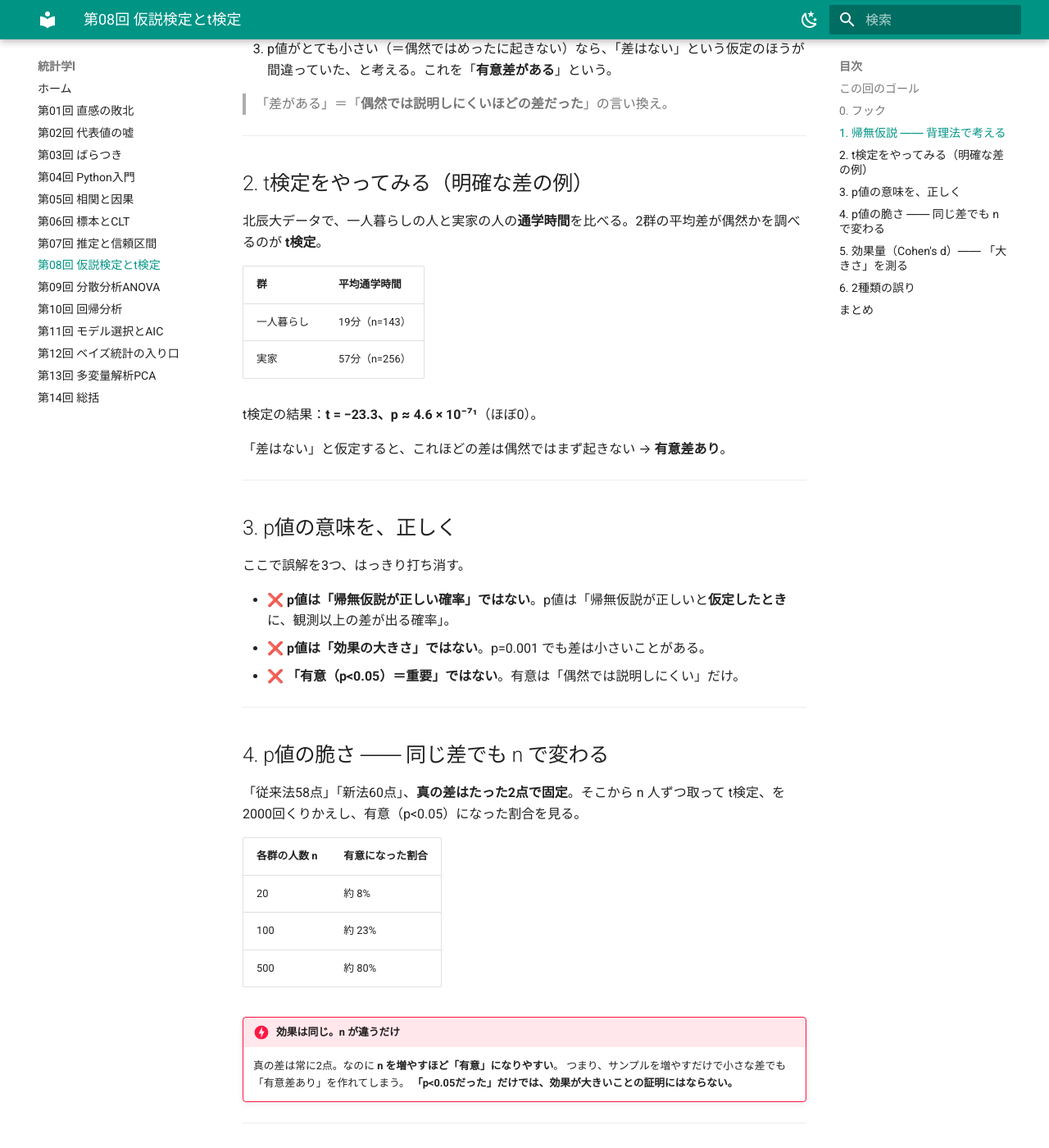
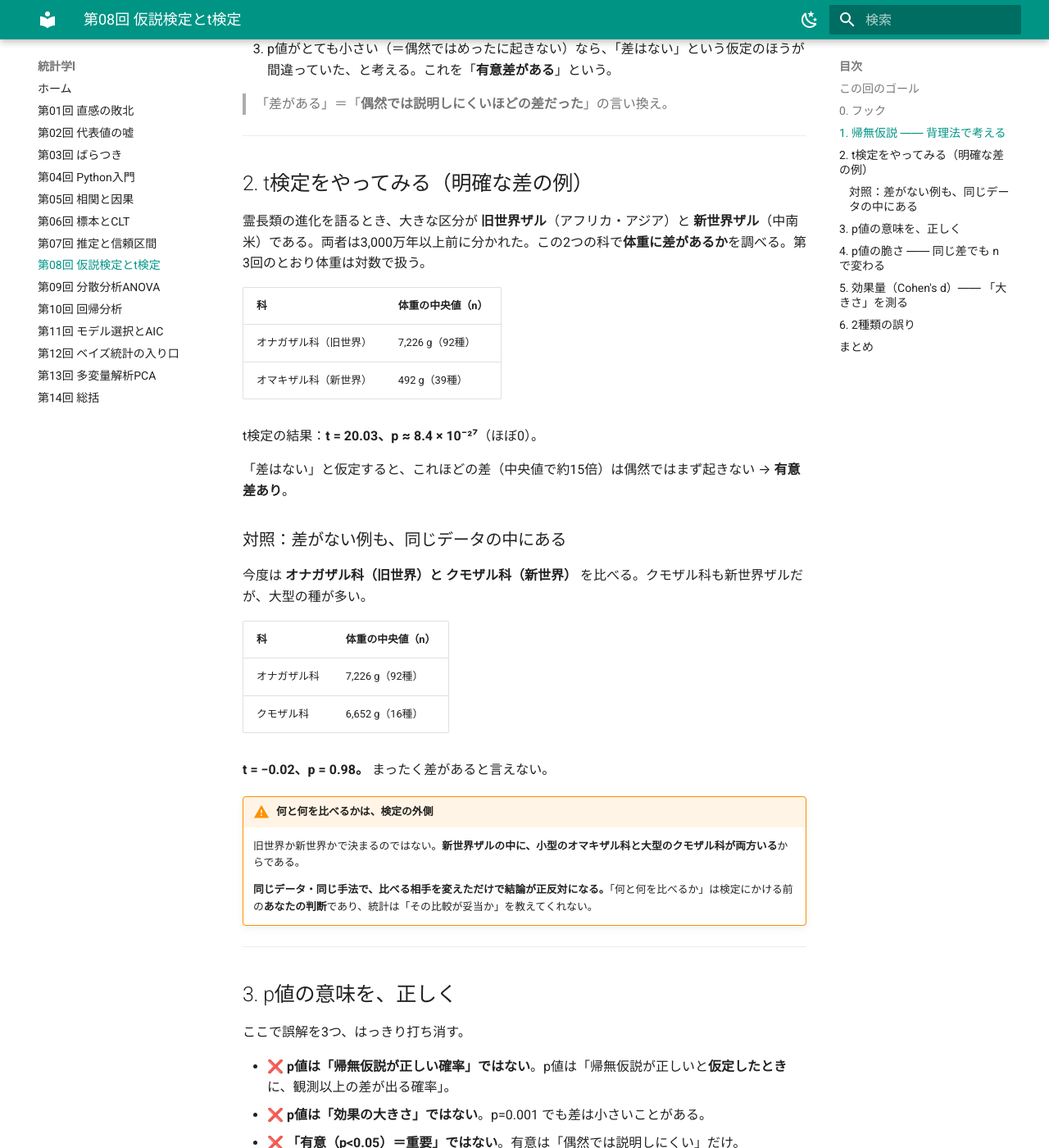
Before and after one commit to aonoa68/toukei-1, an MkDocs documentation site: the page built from docs/08_ttest.md, in a window 1280 px wide and 1400 px high, scrolled down 845 px. Shown: the whole window at 82% size. Built offline with MkDocs 1.6.1 and Material for MkDocs 9.7.7, drawn with Linux system fonts in a browser that asks for light colours; some of the changed text lies outside the part shown.

Commit message:
docs 全14本を霊長類実データに追随（統計学Ⅰ完了）
ノートブックが全14回とも霊長類データになったため、公開中のサイトの解説と
食い違っていた状態を解消する。旧データ語は全ページで0件になった。

- docs/01 ガイダンス：第2回予告を霊長類データに
- docs/04 Python入門：列名・出力例をすべて差し替え。欠損の説明を「第2回で
  仕込んだ汚れ」から実データの欠損（体重111種・初産日齢273種が未測定）へ
- docs/08 t検定：旧世界ザル vs 新世界ザル（d=4.40）へ。対照のクモザル科
  （p=0.98）と「何と何を比べるかは検定の外側」の節を追加
- docs/09 ANOVA：3科の体重（F=151.89）へ。非有意の対照例（月降水量 F=0.08）
  と「有意でないも結果／ただし差がない証明ではない」を追加
- docs/13 PCA：生活史5変数の「速い－遅い」連続体へ全面改稿。科別PC1平均の
  表とヒト科が端に来ることを追加。第2主成分が命名しにくい点、89種が
  よく研究された種に偏る点も明記
- docs/14 総括：ミニ分析の見本を体重×行動圏に

mkdocs build --strict が警告なしで通ることを確認。

Co-Authored-By: Claude Opus 5 (1M context) <noreply@anthropic.com>
Claude-Session: https://claude.ai/code/session_01QwnKWjqZqHFRgsRphGhnWF

```diff
--- a/docs/08_ttest.md
+++ b/docs/08_ttest.md
@@ -16,10 +16,10 @@
 
 ## 0. フック
 
-> 新しい勉強法を試したクラスは、従来のクラスより**テスト平均が3点高かった**。
-> これは「効果があった」のか、「たまたま」なのか？
+> 保護区の中と外で、同じ種のサルの体重を測った。**保護区の中のほうが平均0.2kg重かった。**
+> これは「保護区に効果があった」のか、「たまたま」なのか？
 
-直感では決められない。3点は大きい？小さい？――この問いに答えるのが**仮説検定**だ。
+直感では決められない。0.2kgは大きい？小さい？――この問いに答えるのが**仮説検定**だ。
 
 ---
 
@@ -37,16 +37,32 @@
 
 ## 2. t検定をやってみる（明確な差の例）
 
-北辰大データで、一人暮らしの人と実家の人の**通学時間**を比べる。2群の平均差が偶然かを調べるのが **t検定**。
+霊長類の進化を語るとき、大きな区分が **旧世界ザル**（アフリカ・アジア）と **新世界ザル**（中南米）である。両者は3,000万年以上前に分かれた。この2つの科で**体重に差があるか**を調べる。第3回のとおり体重は対数で扱う。
 
-| 群 | 平均通学時間 |
+| 科 | 体重の中央値（n） |
 |---|---|
-| 一人暮らし | 19分（n=143） |
-| 実家 | 57分（n=256） |
+| オナガザル科（旧世界） | 7,226 g（92種） |
+| オマキザル科（新世界） | 492 g（39種） |
 
-t検定の結果：**t = −23.3、p ≈ 4.6 × 10⁻⁷¹**（ほぼ0）。
+t検定の結果：**t = 20.03、p ≈ 8.4 × 10⁻²⁷**（ほぼ0）。
 
-「差はない」と仮定すると、これほどの差は偶然ではまず起きない → **有意差あり**。
+「差はない」と仮定すると、これほどの差（中央値で約15倍）は偶然ではまず起きない → **有意差あり**。
+
+### 対照：差がない例も、同じデータの中にある
+
+今度は **オナガザル科（旧世界）と クモザル科（新世界）** を比べる。クモザル科も新世界ザルだが、大型の種が多い。
+
+| 科 | 体重の中央値（n） |
+|---|---|
+| オナガザル科 | 7,226 g（92種） |
+| クモザル科 | 6,652 g（16種） |
+
+**t = −0.02、p = 0.98。** まったく差があると言えない。
+
+!!! warning "何と何を比べるかは、検定の外側"
+    旧世界か新世界かで決まるのではない。**新世界ザルの中に、小型のオマキザル科と大型のクモザル科が両方いる**からである。
+
+    **同じデータ・同じ手法で、比べる相手を変えただけで結論が正反対になる。**「何と何を比べるか」は検定にかける前の**あなたの判断**であり、統計は「その比較が妥当か」を教えてくれない。
 
 ---
 
@@ -62,16 +78,16 @@ t検定の結果：**t = −23.3、p ≈ 4.6 × 10⁻⁷¹**（ほぼ0）。
 
 ## 4. p値の脆さ ―― 同じ差でも n で変わる
 
-「従来法58点」「新法60点」、**真の差はたった2点で固定**。そこから n 人ずつ取って t検定、を2000回くりかえし、有意（p<0.05）になった割合を見る。
+冒頭のフックに戻る。保護区の外6.0kg・中6.2kg、**真の差はたった0.2kgで固定**。そこから n 頭ずつ捕獲して測る、を2000回くりかえし、有意（p<0.05）になった割合を見る。
 
-| 各群の人数 n | 有意になった割合 |
+| 各群の頭数 n | 有意になった割合 |
 |---|---|
 | 20 | 約 8% |
 | 100 | 約 23% |
 | 500 | 約 80% |
 
 !!! danger "効果は同じ。n が違うだけ"
-    真の差は常に2点。なのに **n を増やすほど「有意」になりやすい**。
+    真の差は常に0.2kg。なのに **n を増やすほど「有意」になりやすい**。
     つまり、サンプルを増やすだけで小さな差でも「有意差あり」を作れてしまう。
     **「p<0.05だった」だけでは、効果が大きいことの証明にはならない。**
 
@@ -83,10 +99,15 @@ p値とは別に、差の大きさ自体を標準化したのが **効果量 d**
 
 | 比較 | 効果量 d |
 |---|---|
-| 通学時間（一人暮らし vs 実家） | **1.90**（大きい効果） |
-| 勉強法（58 vs 60） | **0.18**（小さい効果） |
+| 旧世界 vs 新世界（オマキザル科） | **4.40**（けた外れに大きい） |
+| 旧世界 vs クモザル科 | **−0.00**（実質ゼロ） |
+| 保護区の内外（0.2kgの差） | **0.18**（小さい効果） |
 
-勉強法の差は「n を増やせば有意にできる」が、効果量は小さい。**有意 ≠ 効果が大きい。** だから検定では、p値と一緒に**必ず効果量も見る**。
+d = 4.40 は目安の「0.8で大」をはるかに超えている。群内のばらつき4個分以上も離れているということ。
+
+一方、保護区の例は d = 0.18。**n さえ増やせば有意にできるが、生物学的にはごくわずかな差**である。**有意 ≠ 効果が大きい。** だから検定では、p値と一緒に**必ず効果量も見る**。
+
+> **p値は「偶然かどうか」、効果量は「どれくらいか」。**論文でも報告書でも、**両方を書く**。
 
 ---
 
--- a/docs/09_anova.md
+++ b/docs/09_anova.md
@@ -16,8 +16,8 @@
 
 ## 0. フック
 
-> 3つの学部（経済・文・社福）でテスト点に差があるか調べたい。
-> 「じゃあ、経済vs文・文vs社福・経済vs社福 と、**全ペアで t検定**すればいいよね？」
+> 3つの科（オマキザル科・クモザル科・コビトキツネザル科）で体重に差があるか調べたい。
+> 「じゃあ、オマキvsクモ・クモvsコビト・オマキvsコビト と、**全ペアで t検定**すればいいよね？」
 
 ――この『全ペアでt検定』が、実は危ない。
 
@@ -54,17 +54,34 @@
 
 分散分析（ANOVA）は、3群以上を**一度の検定**で「**どこかに差があるか**」だけを判定する。検定を繰り返さないので偽陽性が増えない。
 
-3学部のテスト点で実行すると：
+3つの科の体重で実行すると（対数スケール）：
 
-| 学部 | 平均（n） |
+| 科 | 体重の中央値（n） |
 |---|---|
-| 経済 | 58.5（166） |
-| 文 | 56.4（138） |
-| 社福 | 56.8（96） |
+| オマキザル科 | 492 g（39種） |
+| クモザル科 | 6,652 g（16種） |
+| コビトキツネザル科 | 69 g（13種） |
 
-**ANOVA：F = 1.42、p = 0.243**
+**ANOVA：F = 151.89、p = 3×10⁻²⁵**
 
-平均は少し違って見えるが、**群内のばらつき（個人差）に比べれば誤差の範囲**で、「学部によってテスト点に差がある」とは言えなかった。（見かけの平均差にだまされない、という第2〜3回の教訓ともつながる。）
+圧倒的に有意。中央値が桁で違うのだから当然である。F=151.89 は「グループ間の差が、群内のばらつきの150倍」という意味。
+
+### 対照実験 ―― F が1前後だと、どう見えるか
+
+同じ科の枠組みで、**差がなさそうな量**を調べる。「科によって、生息地の降水量に差はあるか？」
+
+| 科 | 月降水量の平均（n） |
+|---|---|
+| オナガザル科 | 158.7 mm（130種） |
+| クモザル科 | 161.3 mm（24種） |
+| サキ科 | 154.8 mm（26種） |
+
+**ANOVA：F = 0.08、p = 0.92**
+
+平均値の見かけの違いは、群内のばらつきに完全に埋もれている。（見かけの平均差にだまされない、という第2〜3回の教訓ともつながる。）
+
+!!! note "「有意でなかった」も立派な結果"
+    ただしこれは「差がないことの証明」ではない。**「この種数・このばらつきでは、差を検出できなかった」**が正確な言い方である。
 
 ### F値の気持ち
 
--- a/docs/13_pca.md
+++ b/docs/13_pca.md
@@ -16,7 +16,7 @@
 
 ## 0. フック
 
-> 北辰大データには、勉強・睡眠・出席・朝食・SNS… とたくさんの変数がある。
+> 霊長類データには、体重・妊娠期間・離乳日齢・寿命・産子数… とたくさんの変数がある。
 > 全部の関係を一度に見るのは無理（変数5個でも散布図は10通り、10個なら45通り）。
 > これらの背後にある「本当の軸」は、いくつあるのだろう？
 
@@ -24,7 +24,9 @@
 
 ## 1. 主成分分析（PCA）の発想
 
-生活に関する5つの変数を使う：**勉強時間・睡眠時間・出席率・朝食日数・SNS時間**。
+**生活史**に関する5つの変数を使う：**体重・妊娠期間・離乳日齢・最長寿命・一腹産子数**。
+
+前処理を2つ行う。① 何桁にもまたがる量なので**対数**にする ② 単位が違う（g・日・月・頭）ので**標準化**する。
 
 PCAは、これら5次元のデータを、**ばらつき（情報）が最も大きい方向**に新しい軸を引き直す。最初の軸（第1主成分）が一番多くの情報を持ち、次の軸（第2主成分）がその次…と続く。少数の軸だけ残せば**次元を削減**できる。
 
@@ -48,30 +50,54 @@ PCAは、これら5次元のデータを、**ばらつき（情報）が最も
 
 | 変数 | 第1主成分 | 第2主成分 |
 |---|---|---|
-| 勉強時間 | +0.45 | −0.09 |
-| 睡眠時間 | +0.39 | +0.90 |
-| 出席率 | +0.48 | −0.16 |
-| 朝食日数 | +0.48 | −0.18 |
-| SNS時間 | **−0.42** | +0.35 |
+| 体重 | +0.48 | +0.21 |
+| 妊娠期間 | +0.45 | −0.26 |
+| 離乳日齢 | +0.48 | +0.12 |
+| 最長寿命 | +0.42 | +0.57 |
+| 一腹産子数 | **−0.39** | +0.74 |
 
-第1主成分は、勉強・睡眠・出席・朝食が高くSNSが低い人ほど大きくなる。これは「**生活がきちんとしている度合い（規律）**」と読める。
+4つが同じ向きで、**産子数だけが逆向き**。言葉にすると ――
+
+> **＋の側**：体が大きく、妊娠が長く、乳離れが遅く、長生きし、**一度に少ししか産まない**
+> **−の側**：体が小さく、妊娠が短く、乳離れが早く、短命で、**一度にたくさん産む**
+
+これは生物学で **生活史の「速い－遅い」連続体（fast–slow continuum）** と呼ばれるものである。速い戦略＝短く生きてたくさん産む（数で勝負）、遅い戦略＝長く生きて少なく産んで大事に育てる（質で勝負）。
 
 !!! success "PCAが隠れた軸を浮かび上がらせた"
-    もともと別々だった5つの変数の背後に、**1本の“規律”という軸**が隠れていた。
-    これが**次元削減＝本質の抽出**。（第2主成分は睡眠時間が突出＝「睡眠の多さ」の軸。）
+    もともと別々だった5つの変数の背後に、**1本の“生き方”の軸**が隠れていた。
+    これが**次元削減＝本質の抽出**。
 
 ---
 
 ## 3. 2次元に圧縮して可視化
 
-各学生を第1主成分（規律）と第2主成分の2軸で配置し、色をテスト点にすると、**規律の高い（右側の）人ほどテスト点が高い**傾向が見える。5次元の散布図は描けないが、2次元なら一目で構造が分かる。
+各種を第1主成分（速い－遅い）と第2主成分の2軸で配置し、**科ごとに色を変える**。5次元の散布図は描けないが、2次元なら一目で構造が分かる。
+
+**注意：PCAには「科」の情報を一切与えていない。**5つの数値だけから軸を作った。それなのに ――
+
+| 科 | 第1主成分の平均 |
+|---|---:|
+| コビトキツネザル科 | −4.31 |
+| ガラゴ科 | −2.07 |
+| オマキザル科 | −1.19 |
+| キツネザル科 | −0.80 |
+| オナガザル科 | +1.02 |
+| クモザル科 | +1.32 |
+| テナガザル科 | +1.96 |
+| **ヒト科** | **+3.50** |
+
+**分類群が一直線に並んだ。**そして最も「遅い」5種はすべてヒト科で、その頂点が **`Homo sapiens`（+4.15）**である。反対の端はネズミキツネザル（−5.55）。
+
+!!! note "PCAは「ヒトは特別だ」と教えたわけではない"
+    5つの数値を、ばらつきが最大になる向きに並べ直しただけである。結果として分類群が並び、ヒトが端に来た。**それをどう意味づけるかは、人間の仕事**である。
 
 ---
 
 ## 4. 大事な注意
 
-- **PCAは情報を失う**。今回、第1・第2主成分で説明できたのは約**74%**。残りの**約26%は捨てている**。圧縮はタダではない。
-- **主成分に必ず意味があるとは限らない**。今回はたまたま「規律」と解釈できたが、現実のデータでは「何だかよく分からない軸」も多い。**意味づけ（命名）は人間の解釈**で、数学が保証するものではない。
+- **PCAは情報を失う**。今回、第1・第2主成分で説明できたのは約**74%**。残りの**約13%は捨てている**。圧縮はタダではない。
+- **主成分に必ず意味があるとは限らない**。第1主成分は「速い－遅い」と読めたが、**第2主成分（13.4%）は簡単には命名できない**（産子数と寿命が同じ向きに乗っており、生活史の軸では説明しにくい）。現実のデータでは「何だかよく分からない軸」のほうが多い。**意味づけ（命名）は人間の解釈**で、数学が保証するものではない。
+- **使った89種は「5変数すべてに記録がある種」だけ**である（全376種の24%）。第6回で見たとおり、よく研究された種に偏っている。**この軸は、よく調べられた霊長類の軸**である。
 - 主成分の**向き（符号）は反転することがある**（数学的には同じ）。
 
 !!! warning "よくある誤り"
@@ -86,8 +112,8 @@ PCAは、これら5次元のデータを、**ばらつき（情報）が最も
 |---|---|
 | 次元削減 | たくさんの変数を、少数の軸（主成分）にまとめる |
 | 主成分 | ばらつき（情報）が最大の方向に引いた新しい軸 |
-| 寄与率 | 各主成分が説明する情報の割合（第1主成分61%・累積74%） |
-| 負荷と命名 | 各変数の効き方を見て、人間が軸に意味を与える（例：規律） |
+| 寄与率 | 各主成分が説明する情報の割合（第1主成分74%・累積87%） |
+| 負荷と命名 | 各変数の効き方を見て、人間が軸に意味を与える（例：速い－遅い） |
 | ❌ 誤り | PCAで情報は失われない／主成分には必ず明確な意味がある |
 
 > **PCAは『たくさんの変数の背後にある少数の軸』を見つける道具。**
```
Also changed, not shown: other parts of docs/13_pca.md (+1 -1 lines), docs/01_guidance.md (+1 -1 lines), docs/04_python_intro.md (+14 -14 lines), docs/14_synthesis.md (+1 -1 lines).
